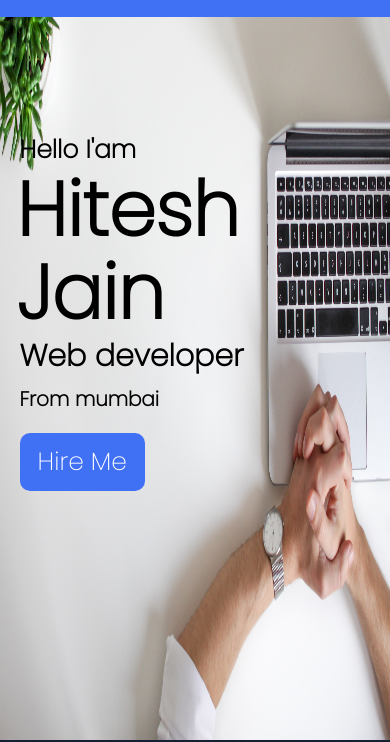
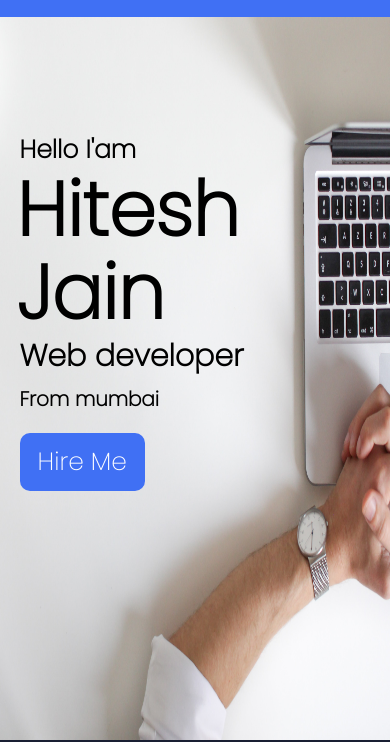
Before and after one commit to bafna-hitesh/neo-g-lesson3, a plain HTML site: page index.html in a window 390 px wide. Shown: the part 104-846 px from the top of the page. Drawn offline with Linux system fonts and the light colour scheme.

Commit message:
style:responsive

```diff
--- a/styles.css
+++ b/styles.css
@@ -546,9 +546,9 @@ li{
 .home{
     background-image:url("working image.jpg");
     background-repeat:no-repeat;
-    background-size: 100% 100%;
+    background-size: 150% 100%;
     background-position:center;
-
+    background-attachment: fixed;
 }
 .footer{
     bottom: 0;
```
